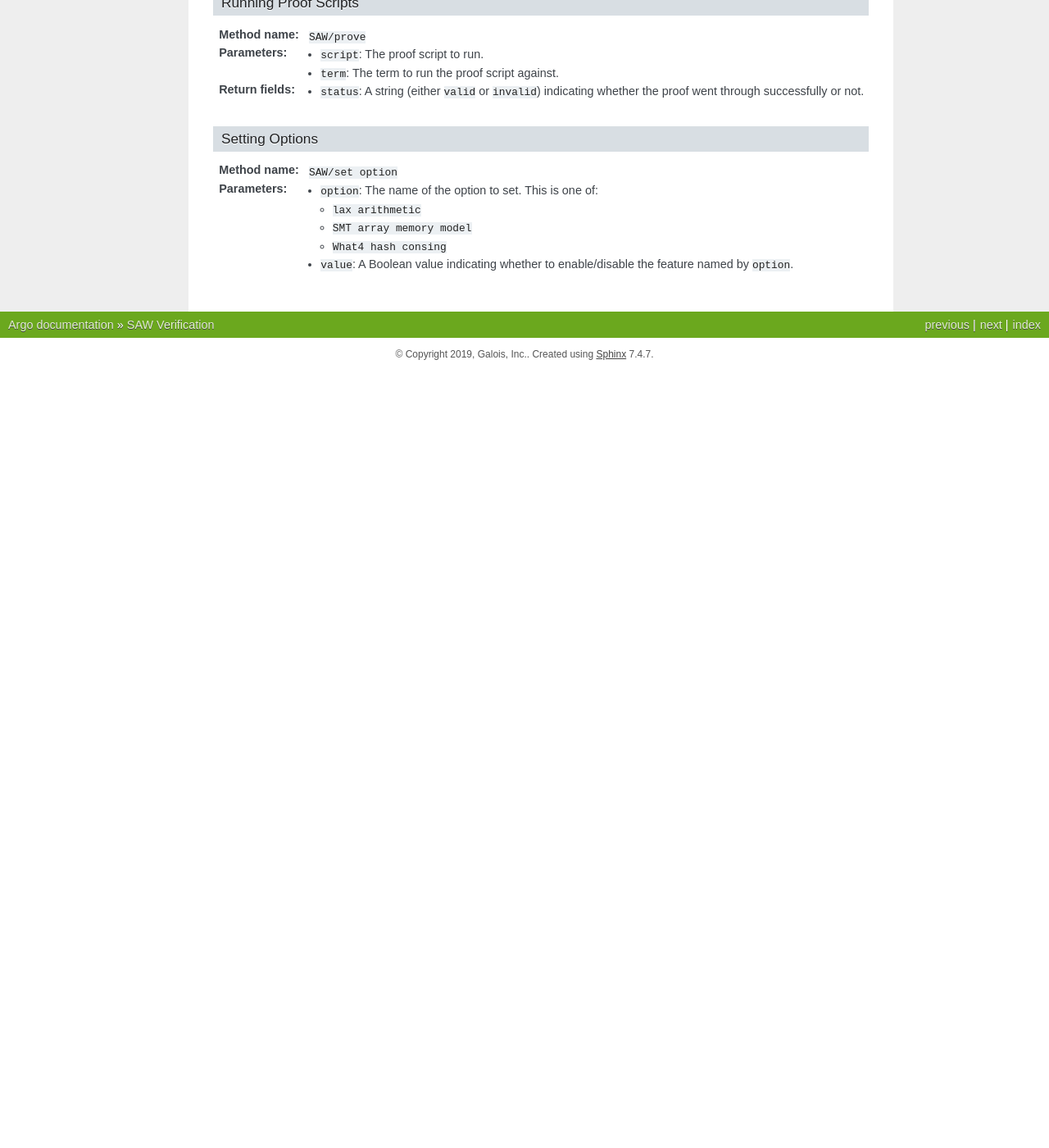
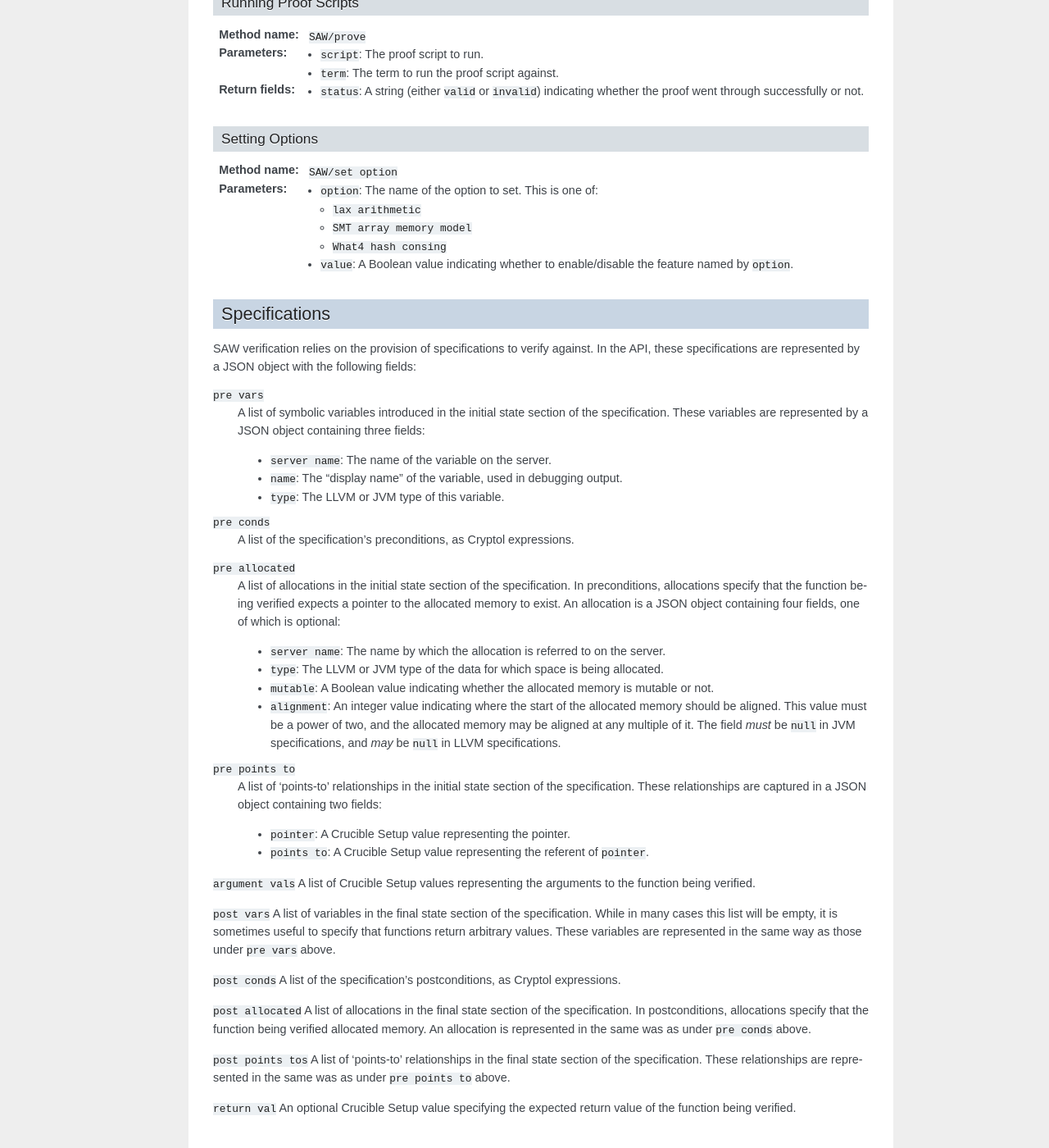
Before and after one commit to GaloisInc/argo, a Sphinx documentation site: the page built from docs/SAW.rst, in a window 1280 px wide and 1400 px high, scrolled down 2558 px. Shown: the whole window at 82% size. Built offline with Sphinx 7.4.7, drawn with Linux system fonts in a browser that asks for light colours; before the commit the page ends 3010 px from its top, so only the background shows below that.

Commit message:
Top-level specification documentation complete

```diff
--- a/docs/SAW.rst
+++ b/docs/SAW.rst
@@ -166,3 +166,64 @@
     * ``What4 hash consing``
 
   - ``value``: A Boolean value indicating whether to enable/disable the feature named by ``option``.
+
+Specifications
+==============
+
+SAW verification relies on the provision of specifications to verify against. In the API,
+these specifications are represented by a JSON object with the following fields:
+
+``pre vars``
+  A list of symbolic variables introduced in the initial state section of the specification. These variables
+  are represented by a JSON object containing three fields:
+
+  - ``server name``: The name of the variable on the server.
+  - ``name``: The "display name" of the variable, used in debugging output.
+  - ``type``: The LLVM or JVM type of this variable.
+
+``pre conds``
+  A list of the specification's preconditions, as Cryptol expressions.
+
+``pre allocated``
+  A list of allocations in the initial state section of the specification. In preconditions,
+  allocations specify that the function being verified expects a pointer to the allocated memory
+  to exist. An allocation is a JSON object containing four fields, one of which is optional:
+
+  - ``server name``: The name by which the allocation is referred to on the server.
+  - ``type``: The LLVM or JVM type of the data for which space is being allocated.
+  - ``mutable``: A Boolean value indicating whether the allocated memory is mutable or not.
+  - ``alignment``: An integer value indicating where the start of the allocated memory should
+    be aligned. This value must be a power of two, and the allocated memory may be aligned at
+    any multiple of it. The field *must* be ``null`` in JVM specifications, and *may* be ``null``
+    in LLVM specifications.
+
+``pre points to``
+  A list of 'points-to' relationships in the initial state section of the specification. These
+  relationships are captured in a JSON object containing two fields:
+
+  - ``pointer``: A Crucible Setup value representing the pointer.
+  - ``points to``: A Crucible Setup value representing the referent of ``pointer``.
+
+``argument vals``
+A list of Crucible Setup values representing the arguments to the function being verified.
+
+``post vars``
+A list of variables in the final state section of the specification. While in many cases this
+list will be empty, it is sometimes useful to specify that functions return arbitrary values.
+These variables are represented in the same way as those under ``pre vars`` above.
+
+``post conds``
+A list of the specification's postconditions, as Cryptol expressions.
+
+``post allocated``
+A list of allocations in the final state section of the specification. In postconditions,
+allocations specify that the function being verified allocated memory. An allocation is
+represented in the same was as under ``pre conds`` above.
+
+``post points tos``
+A list of 'points-to' relationships in the final state section of the specification. These
+relationships are represented in the same was as under ``pre points to`` above.
+
+
+``return val``
+An optional Crucible Setup value specifying the expected return value of the function being verified.
```
